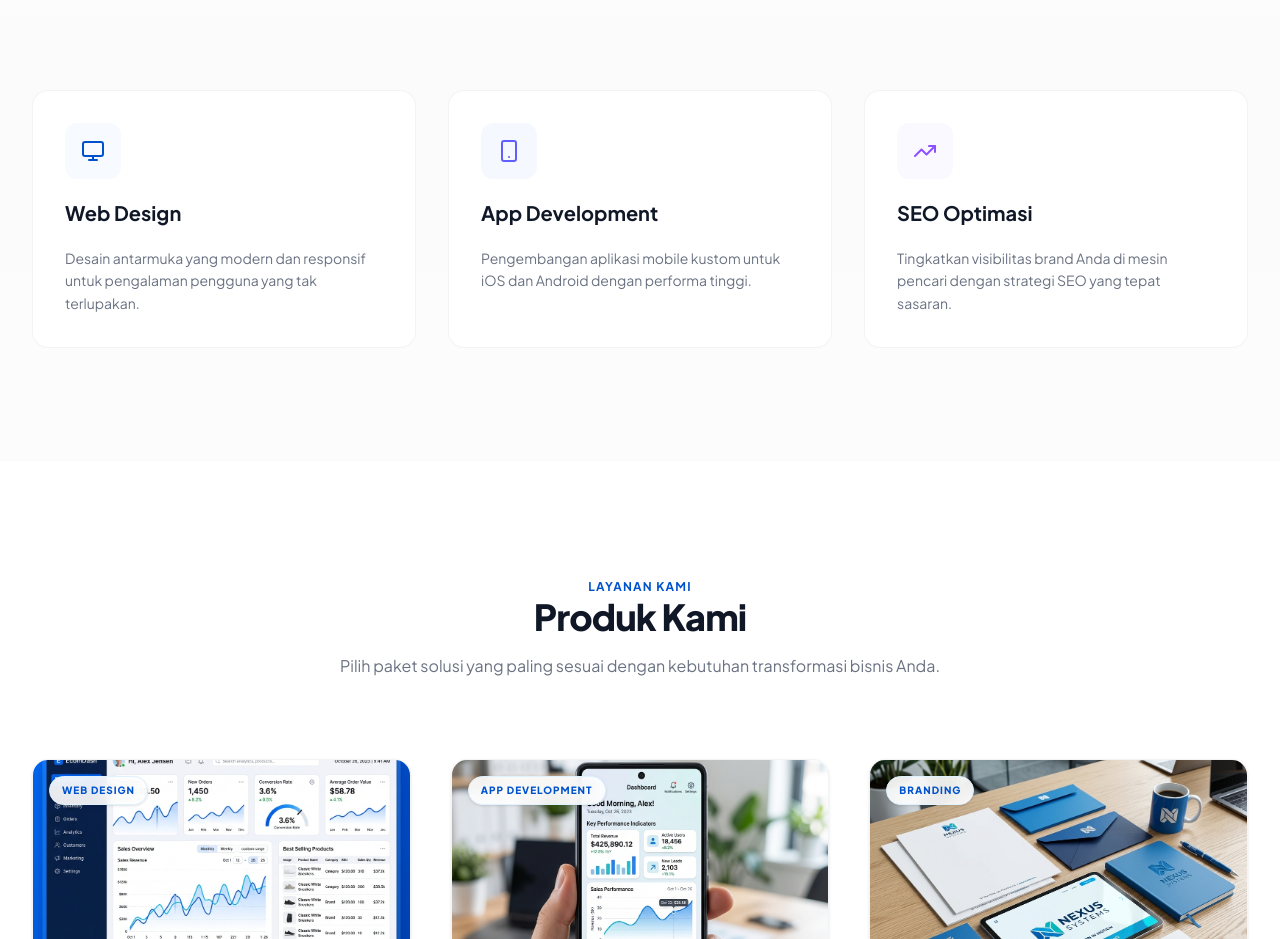
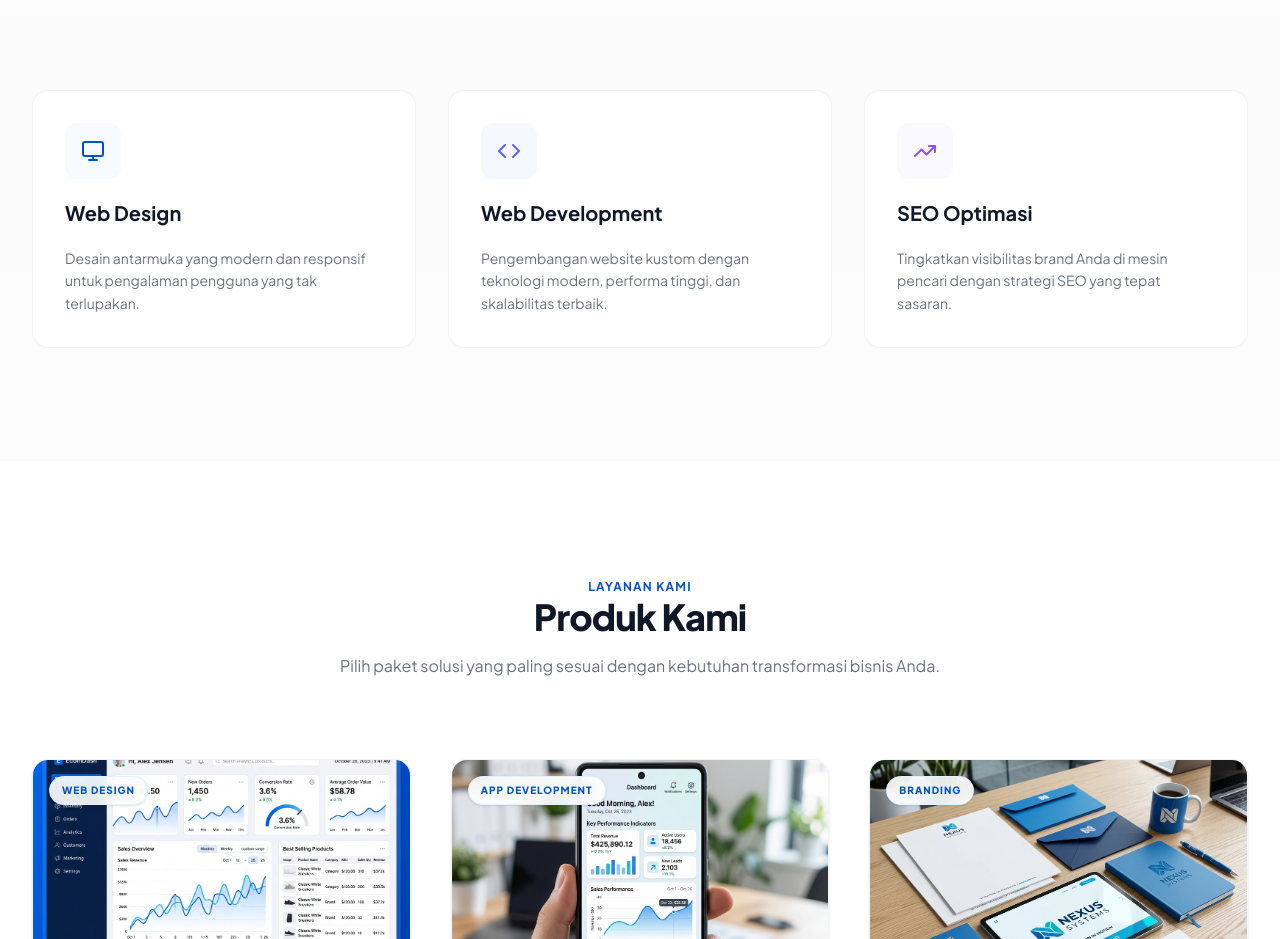
Before and after one commit to adiputra057/edura, a React (Vite) app: page / in a window 1280 px wide. Shown: the part 1000-1939 px from the top of the page. Built offline with nearby package versions, Linux system fonts and the light colour scheme.

Commit message:
feat: change App Development service to Web Development

```diff
--- a/index.html
+++ b/index.html
@@ -8,7 +8,7 @@
     <!-- SEO Meta Tags -->
     <title>EDURA - Transformasi Bisnis Melalui Ekselerasi Digital</title>
     <meta name="description" content="EDURA membantu bisnis Anda tumbuh pesat melalui solusi teknologi elegan, fungsional, dan ekselerasi digital terpercaya." />
-    <meta name="keywords" content="web design, app development, seo optimasi, edura, transformasi digital, software house indonesia" />
+    <meta name="keywords" content="web design, web development, seo optimasi, edura, transformasi digital, software house indonesia" />
     <meta name="author" content="EDURA Agency" />
   </head>
   <body class="bg-[#fcfcfd] antialiased">
--- a/src/components/Services.jsx
+++ b/src/components/Services.jsx
@@ -1,5 +1,5 @@
 import React from 'react';
-import { Monitor, Smartphone, TrendingUp, ShieldCheck, HeartHandshake } from 'lucide-react';
+import { Monitor, Smartphone, TrendingUp, ShieldCheck, HeartHandshake, Code } from 'lucide-react';
 
 export default function Services() {
   const services = [
@@ -11,9 +11,9 @@ export default function Services() {
       border: 'hover:border-blue-200'
     },
     {
-      icon: <Smartphone className="w-6 h-6 text-indigo-500" />,
-      title: 'App Development',
-      desc: 'Pengembangan aplikasi mobile kustom untuk iOS dan Android dengan performa tinggi.',
+      icon: <Code className="w-6 h-6 text-indigo-500" />,
+      title: 'Web Development',
+      desc: 'Pengembangan website kustom dengan teknologi modern, performa tinggi, dan skalabilitas terbaik.',
       bg: 'bg-indigo-50/50',
       border: 'hover:border-indigo-200'
     },
```
